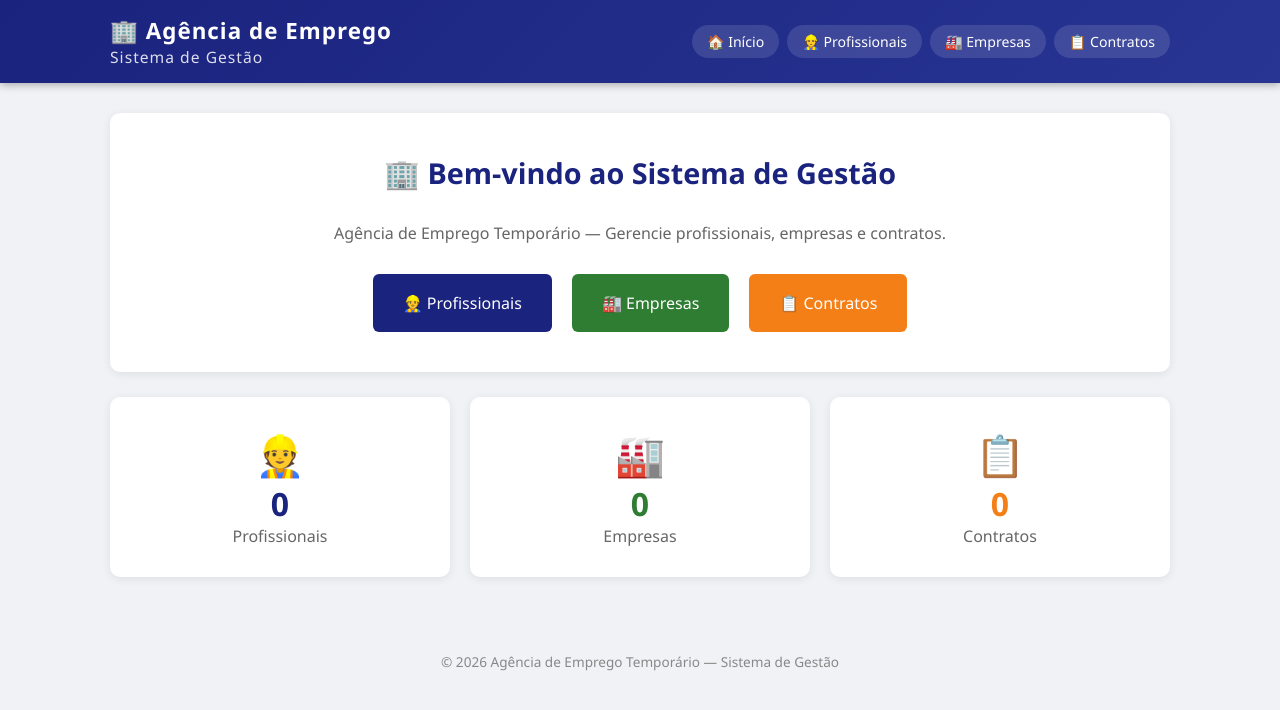
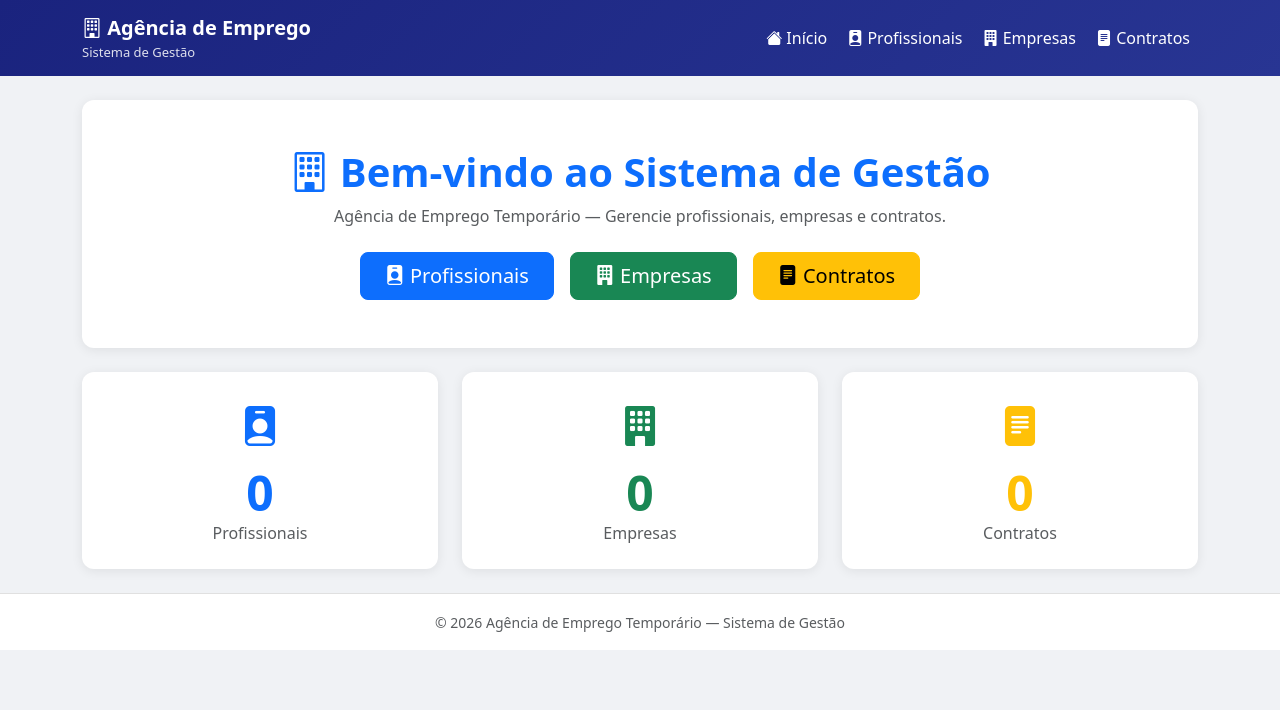
Before and after one commit to vitorsl1/agencia-emprego, a PHP site: page / in a window 1280 px wide. Shown: the top 710 px of the page. Run offline with PHP 8.4, Linux system fonts and the light colour scheme; data that the repository does not hold is empty.

Commit message:
Refactor: migrar layout completo para Bootstrap 5

```diff
--- a/includes/footer.php
+++ b/includes/footer.php
@@ -1,6 +1,7 @@
 </div>
-<footer style="text-align:center; padding: 20px; color:#888; font-size:0.85em; margin-top:10px;">
-    &copy; <?php echo date('Y'); ?> Agência de Emprego Temporário &mdash; Sistema de Gestão
+<footer class="text-center py-3 mt-4">
+    <small class="text-muted">&copy; <?php echo date('Y'); ?> Agência de Emprego Temporário &mdash; Sistema de Gestão</small>
 </footer>
+<script src="https://cdn.jsdelivr.net/npm/bootstrap@5.3.3/dist/js/bootstrap.bundle.min.js"></script>
 </body>
 </html>
--- a/includes/header.php
+++ b/includes/header.php
@@ -1,5 +1,4 @@
 <?php
-// Detecta o caminho base automaticamente
 $base = rtrim(dirname(dirname($_SERVER['PHP_SELF'])), '/');
 if ($base === '/' || $base === '\\') $base = '';
 ?>
@@ -9,52 +8,46 @@ if ($base === '/' || $base === '\\') $base = '';
     <meta charset="UTF-8">
     <meta name="viewport" content="width=device-width, initial-scale=1.0">
     <title>Agência de Emprego Temporário</title>
+    <link href="https://cdn.jsdelivr.net/npm/bootstrap@5.3.3/dist/css/bootstrap.min.css" rel="stylesheet">
+    <link href="https://cdn.jsdelivr.net/npm/bootstrap-icons@1.11.3/font/bootstrap-icons.css" rel="stylesheet">
     <style>
-        * { margin: 0; padding: 0; box-sizing: border-box; }
-        body { font-family: 'Segoe UI', Tahoma, Geneva, Verdana, sans-serif; background: #f0f2f5; color: #333; }
-        header { background: linear-gradient(135deg, #1a237e, #283593); color: white; padding: 15px 0; box-shadow: 0 2px 8px rgba(0,0,0,0.3); }
-        header .container { display: flex; align-items: center; justify-content: space-between; max-width: 1100px; margin: 0 auto; padding: 0 20px; }
-        header h1 { font-size: 1.4em; letter-spacing: 1px; }
-        header h1 span { font-size: 0.7em; display: block; font-weight: 300; opacity: 0.85; }
-        nav { display: flex; gap: 8px; flex-wrap: wrap; }
-        nav a { color: white; text-decoration: none; padding: 7px 15px; border-radius: 20px; font-size: 0.88em; background: rgba(255,255,255,0.12); transition: background 0.2s; }
-        nav a:hover { background: rgba(255,255,255,0.28); }
-        .container { max-width: 1100px; margin: 30px auto; padding: 0 20px; }
-        .card { background: white; border-radius: 10px; box-shadow: 0 2px 10px rgba(0,0,0,0.08); padding: 30px; margin-bottom: 25px; }
-        h2 { color: #1a237e; margin-bottom: 20px; font-size: 1.3em; border-bottom: 2px solid #e8eaf6; padding-bottom: 10px; }
-        table { width: 100%; border-collapse: collapse; font-size: 0.93em; }
-        th { background: #1a237e; color: white; padding: 11px 14px; text-align: left; }
-        td { padding: 10px 14px; border-bottom: 1px solid #eee; }
-        tr:hover td { background: #f5f5ff; }
-        .btn { display: inline-block; padding: 8px 18px; border-radius: 6px; text-decoration: none; font-size: 0.88em; cursor: pointer; border: none; transition: opacity 0.2s; }
-        .btn:hover { opacity: 0.85; }
-        .btn-primary { background: #1a237e; color: white; }
-        .btn-success { background: #2e7d32; color: white; }
-        .btn-warning { background: #f57f17; color: white; }
-        .btn-danger { background: #c62828; color: white; }
-        .btn-sm { padding: 5px 12px; font-size: 0.82em; }
-        form label { display: block; margin-bottom: 5px; font-weight: 600; font-size: 0.9em; color: #555; }
-        form input, form select { width: 100%; padding: 9px 12px; border: 1px solid #ccc; border-radius: 6px; font-size: 0.93em; margin-bottom: 15px; outline: none; transition: border 0.2s; }
-        form input:focus, form select:focus { border-color: #1a237e; }
-        .form-row { display: flex; gap: 20px; flex-wrap: wrap; }
-        .form-row .form-group { flex: 1; min-width: 200px; }
-        .alert { padding: 12px 18px; border-radius: 6px; margin-bottom: 18px; font-size: 0.93em; }
-        .alert-success { background: #e8f5e9; color: #2e7d32; border-left: 4px solid #2e7d32; }
-        .alert-danger { background: #ffebee; color: #c62828; border-left: 4px solid #c62828; }
-        .badge { display: inline-block; padding: 3px 10px; border-radius: 12px; font-size: 0.78em; font-weight: 600; }
-        .badge-blue { background: #e8eaf6; color: #1a237e; }
+        body { background: #f0f2f5; }
+        .navbar { background: linear-gradient(135deg, #1a237e, #283593) !important; }
+        .navbar-brand span { font-size: 0.65em; display: block; font-weight: 300; opacity: 0.85; }
+        .card { border: none; border-radius: 12px; box-shadow: 0 2px 12px rgba(0,0,0,0.08); }
+        .card-header { background: #1a237e; color: white; border-radius: 12px 12px 0 0 !important; }
+        .table thead th { background: #1a237e; color: white; border: none; }
+        .table tbody tr:hover { background: #f5f5ff; }
+        .badge-cpf { background: #e8eaf6; color: #1a237e; font-size: 0.85em; }
+        footer { background: white; border-top: 1px solid #e0e0e0; }
     </style>
 </head>
 <body>
-<header>
+<nav class="navbar navbar-expand-lg navbar-dark mb-4">
     <div class="container">
-        <h1>🏢 Agência de Emprego <span>Sistema de Gestão</span></h1>
-        <nav>
-            <a href="<?php echo $base; ?>/index.php">🏠 Início</a>
-            <a href="<?php echo $base; ?>/profissionais/listar.php">👷 Profissionais</a>
-            <a href="<?php echo $base; ?>/empresas/listar.php">🏭 Empresas</a>
-            <a href="<?php echo $base; ?>/contratos/listar.php">📋 Contratos</a>
-        </nav>
+        <a class="navbar-brand fw-bold" href="<?php echo $base; ?>/index.php">
+            <i class="bi bi-building"></i> Agência de Emprego
+            <span>Sistema de Gestão</span>
+        </a>
+        <button class="navbar-toggler" type="button" data-bs-toggle="collapse" data-bs-target="#navMenu">
+            <span class="navbar-toggler-icon"></span>
+        </button>
+        <div class="collapse navbar-collapse" id="navMenu">
+            <ul class="navbar-nav ms-auto gap-1">
+                <li class="nav-item">
+                    <a class="nav-link text-white" href="<?php echo $base; ?>/index.php"><i class="bi bi-house-fill"></i> Início</a>
+                </li>
+                <li class="nav-item">
+                    <a class="nav-link text-white" href="<?php echo $base; ?>/profissionais/listar.php"><i class="bi bi-person-badge-fill"></i> Profissionais</a>
+                </li>
+                <li class="nav-item">
+                    <a class="nav-link text-white" href="<?php echo $base; ?>/empresas/listar.php"><i class="bi bi-building-fill"></i> Empresas</a>
+                </li>
+                <li class="nav-item">
+                    <a class="nav-link text-white" href="<?php echo $base; ?>/contratos/listar.php"><i class="bi bi-file-text-fill"></i> Contratos</a>
+                </li>
+            </ul>
+        </div>
     </div>
-</header>
+</nav>
 <div class="container">
--- a/index.php
+++ b/index.php
@@ -1,36 +1,57 @@
 <?php require_once 'db.php'; require_once 'includes/header.php'; ?>
 
-<div class="card" style="text-align:center; padding: 40px;">
-    <h2 style="border:none; font-size:1.8em;">🏢 Bem-vindo ao Sistema de Gestão</h2>
-    <p style="color:#666; margin: 10px 0 30px;">Agência de Emprego Temporário — Gerencie profissionais, empresas e contratos.</p>
-    <div style="display:flex; justify-content:center; gap:20px; flex-wrap:wrap;">
-        <a href="/profissionais/listar.php" class="btn btn-primary" style="padding:18px 30px; font-size:1em;">👷 Profissionais</a>
-        <a href="/empresas/listar.php" class="btn btn-success" style="padding:18px 30px; font-size:1em;">🏭 Empresas</a>
-        <a href="/contratos/listar.php" class="btn btn-warning" style="padding:18px 30px; font-size:1em;">📋 Contratos</a>
-    </div>
-</div>
-
 <?php
+$base = rtrim(dirname($_SERVER['PHP_SELF']), '/');
 $totalProf = $conn->query("SELECT COUNT(*) as t FROM profissional")->fetch_assoc()['t'];
 $totalEmp  = $conn->query("SELECT COUNT(*) as t FROM empresa")->fetch_assoc()['t'];
 $totalCont = $conn->query("SELECT COUNT(*) as t FROM contrato")->fetch_assoc()['t'];
 ?>
 
-<div style="display:flex; gap:20px; flex-wrap:wrap;">
-    <div class="card" style="flex:1; min-width:180px; text-align:center;">
-        <div style="font-size:2.5em;">👷</div>
-        <div style="font-size:2em; font-weight:bold; color:#1a237e;"><?php echo $totalProf; ?></div>
-        <div style="color:#666;">Profissionais</div>
+<div class="card mb-4">
+    <div class="card-body text-center py-5">
+        <h1 class="fw-bold text-primary mb-2"><i class="bi bi-building"></i> Bem-vindo ao Sistema de Gestão</h1>
+        <p class="text-muted mb-4">Agência de Emprego Temporário — Gerencie profissionais, empresas e contratos.</p>
+        <div class="d-flex justify-content-center gap-3 flex-wrap">
+            <a href="<?php echo $base; ?>/profissionais/listar.php" class="btn btn-primary btn-lg px-4">
+                <i class="bi bi-person-badge-fill"></i> Profissionais
+            </a>
+            <a href="<?php echo $base; ?>/empresas/listar.php" class="btn btn-success btn-lg px-4">
+                <i class="bi bi-building-fill"></i> Empresas
+            </a>
+            <a href="<?php echo $base; ?>/contratos/listar.php" class="btn btn-warning btn-lg px-4">
+                <i class="bi bi-file-text-fill"></i> Contratos
+            </a>
+        </div>
     </div>
-    <div class="card" style="flex:1; min-width:180px; text-align:center;">
-        <div style="font-size:2.5em;">🏭</div>
-        <div style="font-size:2em; font-weight:bold; color:#2e7d32;"><?php echo $totalEmp; ?></div>
-        <div style="color:#666;">Empresas</div>
+</div>
+
+<div class="row g-4 mb-4">
+    <div class="col-md-4">
+        <div class="card text-center h-100">
+            <div class="card-body py-4">
+                <i class="bi bi-person-badge-fill text-primary" style="font-size:2.5em;"></i>
+                <div class="display-5 fw-bold text-primary mt-2"><?php echo $totalProf; ?></div>
+                <div class="text-muted">Profissionais</div>
+            </div>
+        </div>
     </div>
-    <div class="card" style="flex:1; min-width:180px; text-align:center;">
-        <div style="font-size:2.5em;">📋</div>
-        <div style="font-size:2em; font-weight:bold; color:#f57f17;"><?php echo $totalCont; ?></div>
-        <div style="color:#666;">Contratos</div>
+    <div class="col-md-4">
+        <div class="card text-center h-100">
+            <div class="card-body py-4">
+                <i class="bi bi-building-fill text-success" style="font-size:2.5em;"></i>
+                <div class="display-5 fw-bold text-success mt-2"><?php echo $totalEmp; ?></div>
+                <div class="text-muted">Empresas</div>
+            </div>
+        </div>
+    </div>
+    <div class="col-md-4">
+        <div class="card text-center h-100">
+            <div class="card-body py-4">
+                <i class="bi bi-file-text-fill text-warning" style="font-size:2.5em;"></i>
+                <div class="display-5 fw-bold text-warning mt-2"><?php echo $totalCont; ?></div>
+                <div class="text-muted">Contratos</div>
+            </div>
+        </div>
     </div>
 </div>
 
```
Also changed, not shown: contratos/form.php (+27 -22 lines), contratos/listar.php (+26 -14 lines), empresas/form.php (+22 -15 lines), empresas/listar.php (+17 -11 lines), profissionais/form.php (+28 -23 lines), profissionais/listar.php (+17 -11 lines).
